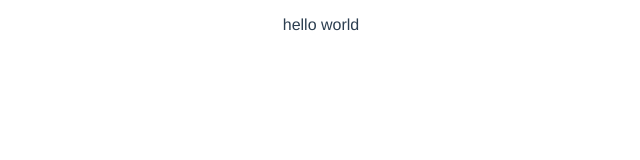
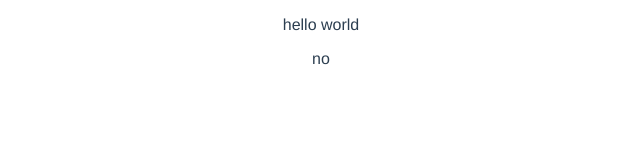
Before and after one commit to thofstrand/carpetFrontend, a Vue app in the folder frontend-proj/: page / in a window 1280 px wide. Shown: the top 160 px of the page, without its empty margins (319-959 px from the left). Built offline with nearby package versions, Linux system fonts and the light colour scheme.

Commit message:
added the word: "no"

```diff
--- a/frontend-proj/src/App.vue
+++ b/frontend-proj/src/App.vue
@@ -1,5 +1,12 @@
 <template>
-  <p>hello world</p>
+  <div>
+    <p>hello world</p>
+    <p>no</p>
+
+  </div>
+
+
+
 </template>
 
 <style>
```
